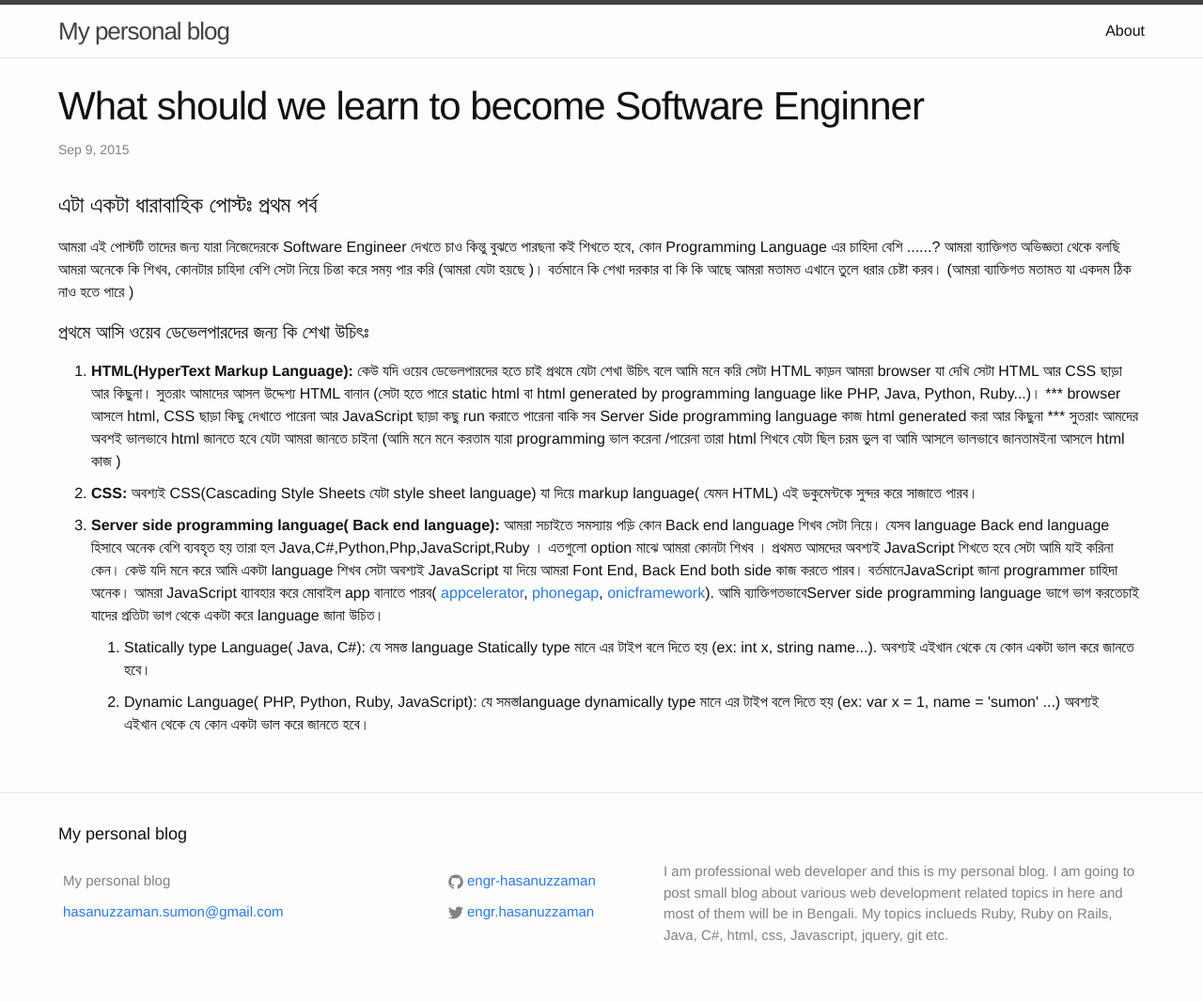
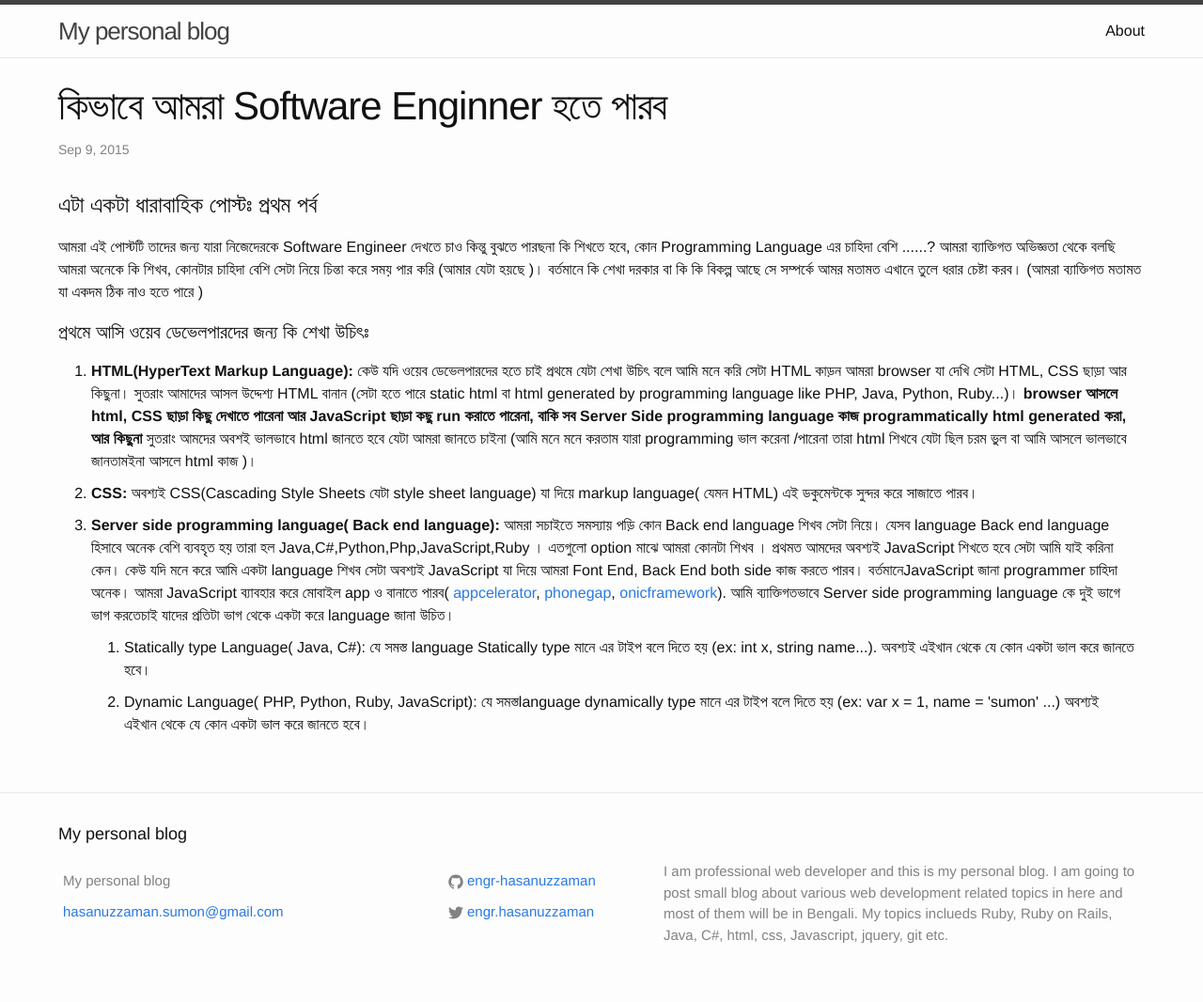
Before and after one commit to Engr-Hasanuzzaman-Sumon/Engr-Hasanuzzaman-Sumon.github.io, a Jekyll site: the page built from _posts/2015-10-28-what-should-we-learn.html, in a window 1280 px wide. Shown: the whole page at 94% size. Built offline with Jekyll 4.4.1, drawn with Linux system fonts in a browser that asks for light colours.

Commit message:
refactoring what should we learn to become web developer post

```diff
--- a/_posts/2015-10-28-what-should-we-learn.html
+++ b/_posts/2015-10-28-what-should-we-learn.html
@@ -1,6 +1,6 @@
 ---
 layout: post
-title:  "What should we learn to become Software Enginner"
+title:  "কিভাবে আমরা Software Enginner হতে পারব "
 date:   2015-09-09 09:44:00
 categories: learning
 subcategory: beginner
@@ -9,9 +9,9 @@ subcategory: beginner
 <h1>এটা একটা ধারাবাহিক পোস্টঃ  প্রথম পর্ব</h1>
 
 <p>
-    আমরা এই পোস্টটি তাদের জন্য যারা নিজেদেরকে Software Engineer  দেখতে চাও কিন্তু বুঝতে পারছনা কই শিখতে হবে, কোন Programming Language এর চাহিদা বেশি ......?
-    আমরা ব্যাক্তিগত অভিজ্ঞতা থেকে বলছি আমরা অনেকে কি শিখব, কোনটার চাহিদা বেশি সেটা নিয়ে চিন্তা করে সময় পার করি (আমরা যেটা হয়ছে )।
-    বর্তমানে কি শেখা দরকার বা কি কি আছে আমরা মতামত এখানে তুলে ধরার চেষ্টা করব। (আমরা ব্যাক্তিগত মতামত যা একদম ঠিক নাও হতে পারে )
+    আমরা এই পোস্টটি তাদের জন্য যারা নিজেদেরকে Software Engineer  দেখতে চাও কিন্তু বুঝতে পারছনা কি শিখতে হবে, কোন Programming Language এর চাহিদা বেশি ......?
+    আমরা ব্যাক্তিগত অভিজ্ঞতা থেকে বলছি আমরা অনেকে কি শিখব, কোনটার চাহিদা বেশি সেটা নিয়ে চিন্তা করে সময় পার করি (আমার যেটা হয়ছে )।
+    বর্তমানে কি শেখা দরকার বা কি কি বিকল্প আছে সে সম্পর্কে আমর  মতামত এখানে তুলে ধরার চেষ্টা করব। (আমরা ব্যাক্তিগত মতামত যা একদম ঠিক নাও হতে পারে )
 </p>
 <h4>
     প্রথমে আসি ওয়েব ডেভেলপারদের জন্য কি শেখা উচিৎঃ
@@ -24,11 +24,9 @@ subcategory: beginner
 
 <ol>
     <li>
-        <strong>HTML(HyperText Markup Language):</strong> কেউ যদি  ওয়েব ডেভেলপারদের হতে চাই প্রথমে যেটা শেখা উচিৎ বলে আমি মনে করি সেটা HTML কাড়ন আমরা browser যা দেখি সেটা HTML
-        আর  CSS ছাড়া আর কিছুনা। সুতরাং আমাদের আসল উদ্দেশ্য HTML বানান (সেটা হতে পারে static html বা html generated by programming language like PHP, Java, Python, Ruby...)।
-        *** browser আসলে  html, CSS ছাড়া কিছু দেখাতে পারেনা আর JavaScript ছাড়া কছু run করাতে পারেনা বাকি সব   Server Side programming language কাজ
-        html generated করা আর কিছুনা ***
-        সুতরাং আমদের অবশই ভালভাবে  html জানতে হবে  যেটা আমরা জানতে চাইনা (আমি মনে মনে করতাম যারা programming ভাল করেনা /পারেনা তারা html শিখবে যেটা ছিল চরম ভুল বা আমি আসলে ভালভাবে জানতামইনা আসলে html কাজ )
+        <strong>HTML(HyperText Markup Language):</strong> কেউ যদি  ওয়েব ডেভেলপারদের হতে চাই প্রথমে যেটা শেখা উচিৎ বলে আমি মনে করি সেটা HTML কাড়ন আমরা browser যা দেখি সেটা HTML, CSS ছাড়া আর কিছুনা। সুতরাং আমাদের আসল উদ্দেশ্য HTML বানান (সেটা হতে পারে static html বা html generated by programming language like PHP, Java, Python, Ruby...)।
+        <strong>browser আসলে  html, CSS ছাড়া কিছু দেখাতে পারেনা আর JavaScript ছাড়া কছু run করাতে পারেনা, বাকি সব Server Side programming language কাজ programmatically html generated করা, আর কিছুনা </strong>
+        সুতরাং আমদের অবশই ভালভাবে  html জানতে হবে  যেটা আমরা জানতে চাইনা (আমি মনে মনে করতাম যারা programming ভাল করেনা /পারেনা তারা html শিখবে যেটা ছিল চরম ভুল বা আমি আসলে ভালভাবে জানতামইনা আসলে html কাজ )।
     </li>
     <li>
         <strong>CSS: </strong>অবশ্যই CSS(Cascading Style Sheets যেটা  style sheet language) যা দিয়ে  markup language( যেমন HTML) এই ডকুমেন্টকে সুন্দর করে সাজাতে পারব।
@@ -38,9 +36,9 @@ subcategory: beginner
         আমরা সচাইতে সমস্যায় পড়ি কোন Back end language শিখব সেটা নিয়ে। যেসব language Back end language হিসাবে অনেক বেশি ব্যবহৃত হয়
         তারা হল Java,C#,Python,Php,JavaScript,Ruby । এতগুলো option মাঝে আমরা কোনটা শিখব । প্রথমত আমদের অবশ্যই JavaScript শিখতে হবে
         সেটা আমি যাই করিনা কেন। কেউ যদি মনে করে  আমি একটা language শিখব সেটা অবশ্যই JavaScript যা দিয়ে আমরা Font End, Back End both side
-        কাজ করতে পারব। বর্তমানেJavaScript জানা programmer  চাহিদা অনেক। আমরা JavaScript ব্যাবহার করে মোবাইল app বানাতে পারব( <a href='http://www.appcelerator.com/'>appcelerator</a>,
+        কাজ করতে পারব। বর্তমানেJavaScript জানা programmer  চাহিদা অনেক। আমরা JavaScript ব্যাবহার করে মোবাইল app ও বানাতে পারব( <a href='http://www.appcelerator.com/'>appcelerator</a>,
         <a href='http://phonegap.com/'>phonegap</a>, <a href='http://ionicframework.com/'>onicframework</a>).
-        আমি ব্যাক্তিগতভাবেServer side programming language  ভাগে ভাগ করতেচাই যাদের প্রতিটা ভাগ থেকে একটা করে language জানা উচিত।
+        আমি ব্যাক্তিগতভাবে Server side programming language কে দুই  ভাগে ভাগ করতেচাই যাদের প্রতিটা ভাগ থেকে একটা করে language জানা উচিত।
         <ol>
             <li>
                 Statically type Language( Java, C#): যে সমস্ত language Statically type মানে এর টাইপ বলে দিতে হয় (ex: int x, string name...). অবশ্যই এইখান থেকে যে কোন একটা ভাল করে জানতে হবে।
```
